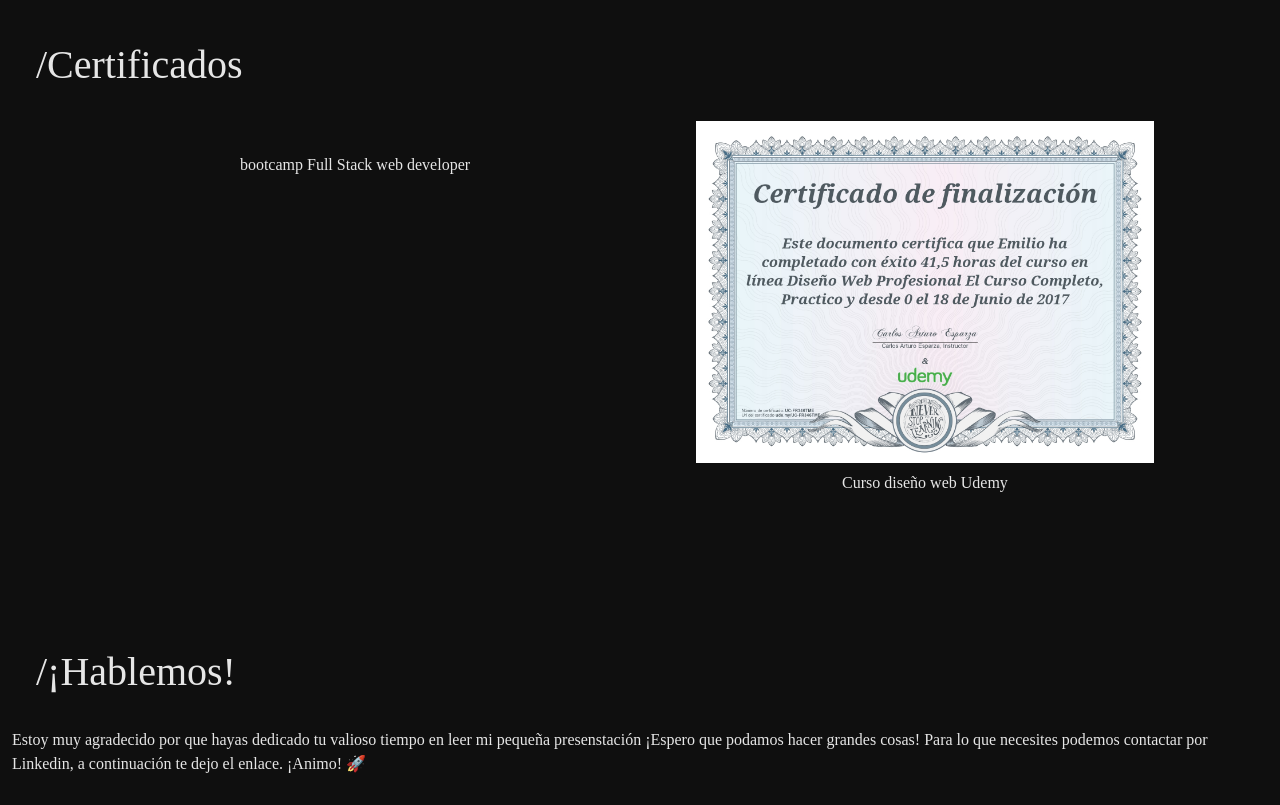
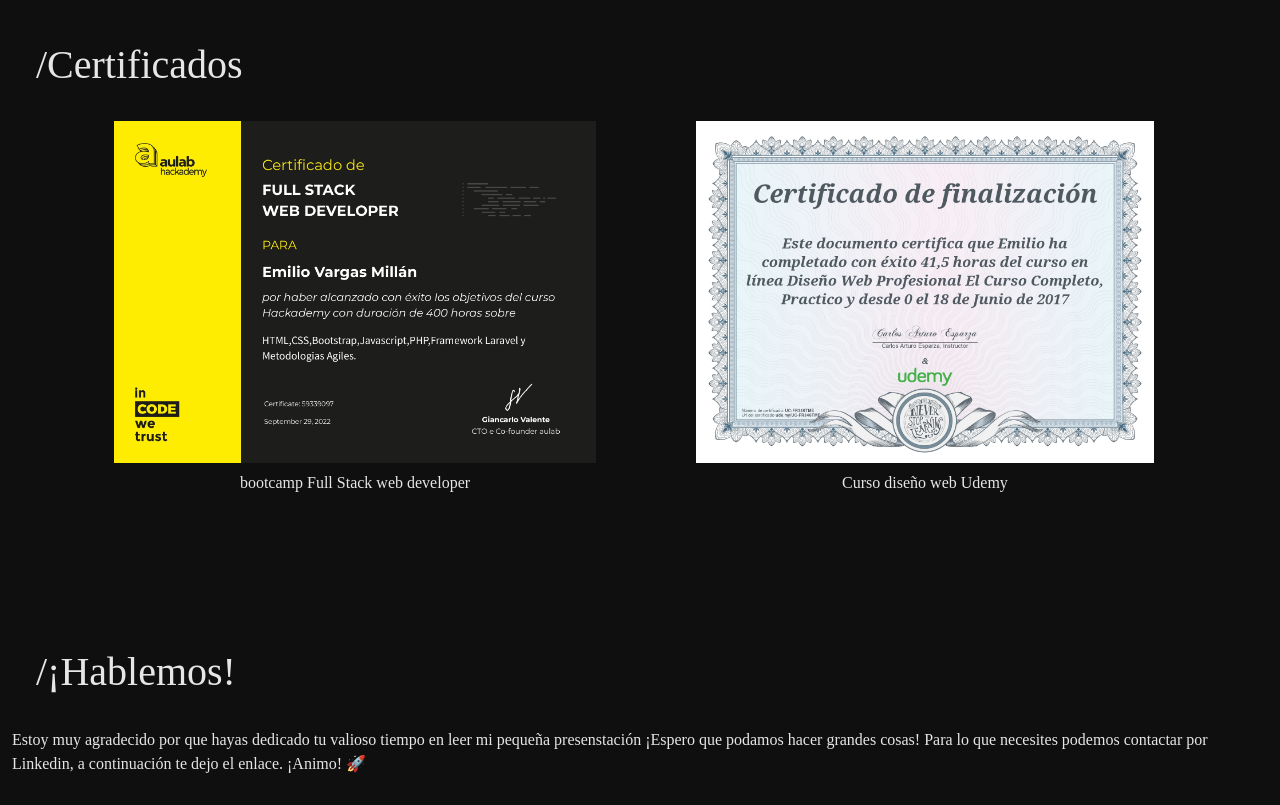
Before and after one commit to geannyna/EmilioVar.github.io, a website: page index.html in a window 1280 px wide. Shown: the part 1848-2653 px from the top of the page. Drawn offline with nearby package versions, Linux system fonts and the light colour scheme; a web font is replaced by a local one.

Commit message:
picture aulab format fixed

```diff
--- a/index.html
+++ b/index.html
@@ -195,7 +195,7 @@
             <div class="row">
                 <div class="col-12 text-center col-md-6">
                     <a target="_blank" href="https://www.credential.net/8c6fa4ae-103f-407b-8e6d-caba509e4e53#gs.dxlfj8">
-                    <img class="h-75 img-fluid" src="./media/img/certificates/aulab.png" alt="">
+                    <img class="h-75 img-fluid" src="./media/img/certificates/aulab.jpg" alt="">
                     </a>
                     <p class="mt-2">bootcamp Full Stack web developer</p>
                 </div>
```
Also changed, not shown: indexEn.html (+1 -1 lines).
